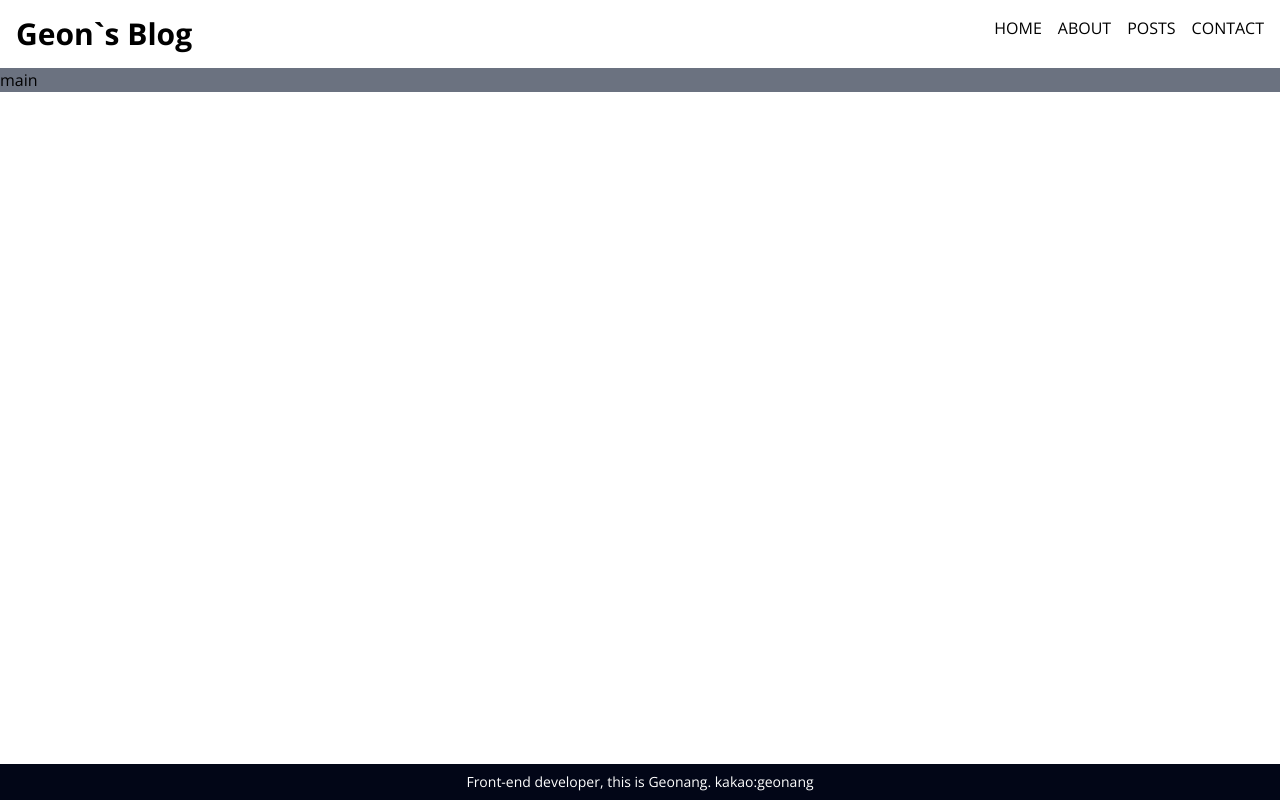
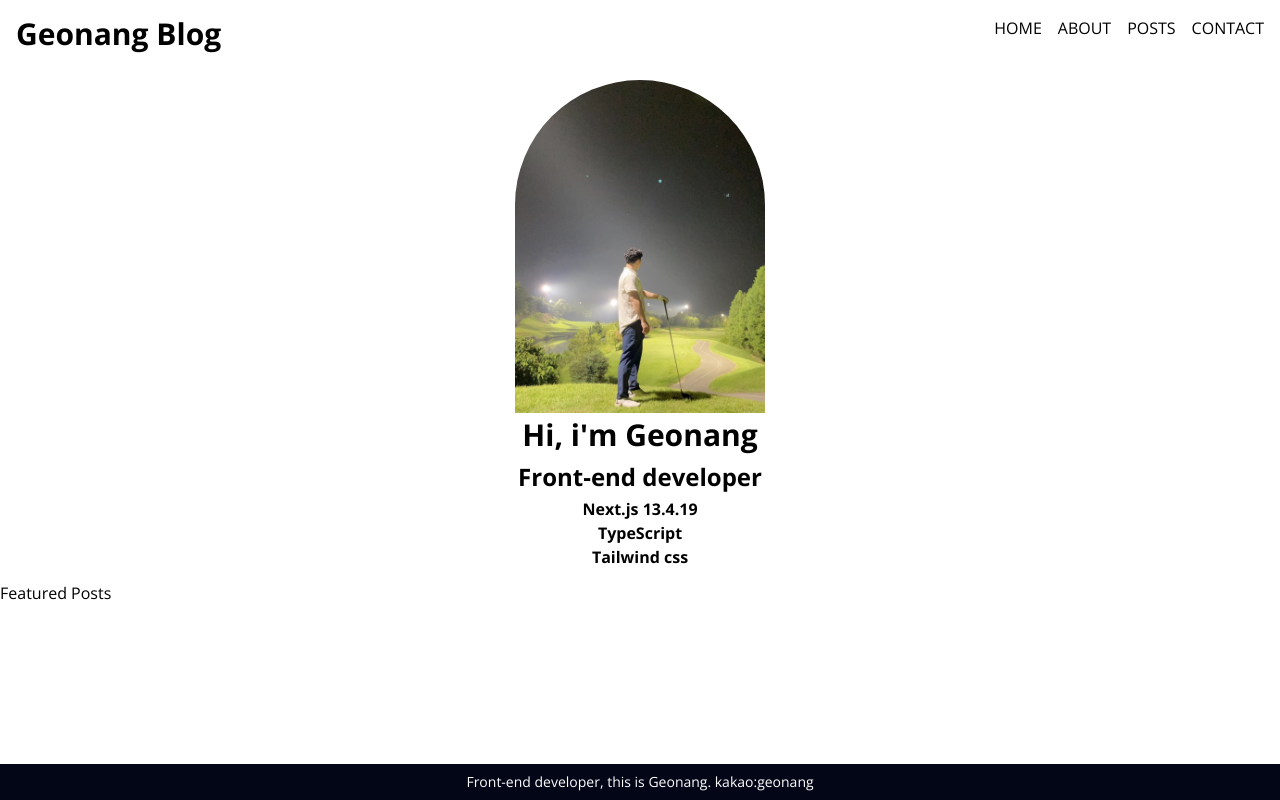
Before and after one commit to ArnoldHwang/blog, a Next.js app: page / in a window 1280 px wide. Built offline with nearby package versions, Linux system fonts and the light colour scheme.

Commit message:
featuredposts 구현중

```diff
--- /dev/null
+++ b/data/posts.json
@@ -0,0 +1,50 @@
+[
+  {
+    "title": "짜장면",
+    "description": "짱게 음식이다 칼로리짱높음",
+    "date": "2022-05-08",
+    "category": "중식",
+    "path": "금호동",
+    "featured": false
+  },
+  {
+    "title": "제육볶음",
+    "description": "맛있다 고기",
+    "date": "2022-05-18",
+    "category": "한식",
+    "path": "쌍촌동",
+    "featured": false
+  },
+  {
+    "title": "족발&보쌈",
+    "description": "물에 빠진고기",
+    "date": "2022-05-28",
+    "category": "한식",
+    "path": "쌍촌동",
+    "featured": false
+  },
+  {
+    "title": "삼겹살",
+    "description": "굽는데 오래걸림 짱남",
+    "date": "2022-05-14",
+    "category": "한식",
+    "path": "쌍촌동",
+    "featured": false
+  },
+  {
+    "title": "초밥",
+    "description": "이제 방사능 떄문에 못먹어",
+    "date": "2022-05-22",
+    "category": "일식",
+    "path": "상무지구",
+    "featured": false
+  },
+  {
+    "title": "메로구이",
+    "description": "이거 겁나 기름져",
+    "date": "2022-04-08",
+    "category": "일식",
+    "path": "상무지구",
+    "featured": false
+  }
+]
--- /dev/null
+++ b/src/apis/posts.ts
@@ -0,0 +1,18 @@
+import { readFile } from "fs/promises";
+import path from "path";
+
+export type Post = {
+  title: string;
+  description: string;
+  date: Date;
+  category: string;
+  path: string;
+  featured: boolean;
+};
+
+export async function getAllPost(): Promise<Post[]> {
+  const filePath = path.join(process.cwd(), "data", "posts.json");
+  return readFile(filePath, "utf-8")
+    .then<Post[]>(JSON.parse)
+    .then((posts: Post[]) => posts.sort((a, b) => (a.date > b.date ? -1 : 1)));
+}
--- a/src/app/page.tsx
+++ b/src/app/page.tsx
@@ -1,5 +1,12 @@
+import FeaturedPosts from "@/components/FeaturedPosts";
+import Hero from "@/components/Hero";
 import Image from "next/image";
 
 export default function Home() {
-  return <div className="bg-gray-500">main</div>;
+  return (
+    <>
+      <Hero />
+      <FeaturedPosts />
+    </>
+  );
 }
--- /dev/null
+++ b/src/components/FeaturedPosts.tsx
@@ -0,0 +1,13 @@
+import { getAllPost } from "@/apis/posts";
+import PostsGrid from "./PostsGrid";
+
+export default async function FeaturedPosts() {
+  const posts = await getAllPost();
+  console.log(posts, "123");
+  return (
+    <div>
+      <h2>Featured Posts</h2>
+      <PostsGrid />
+    </div>
+  );
+}
--- a/src/components/Header.tsx
+++ b/src/components/Header.tsx
@@ -4,7 +4,7 @@ export default function Header() {
   return (
     <header className="flex justify-between m-2 p-2">
       <Link href="/">
-        <h1 className="font-bold text-3xl">Geon`s Blog</h1>
+        <h1 className="font-bold text-3xl">Geonang Blog</h1>
       </Link>
       <nav className="flex gap-4">
         <Link href="/"> HOME</Link>
--- /dev/null
+++ b/src/components/Hero.tsx
@@ -0,0 +1,21 @@
+import myphoto from "../../public/imgs/me.jpg";
+import Image from "next/image";
+
+export default function Hero() {
+  return (
+    <div className="flex flex-col align-middle items-center my-3 ">
+      <Image
+        src={myphoto}
+        alt="myprofile"
+        width={250}
+        className=" rounded-t-full"
+        priority
+      />
+      <h1 className="font-bold text-3xl m-1">Hi, i{"'"}m Geonang</h1>
+      <h3 className="font-bold text-2xl m-1">Front-end developer</h3>
+      <p className="font-bold text-base">Next.js 13.4.19</p>
+      <p className="font-bold text-base">TypeScript</p>
+      <p className="font-bold text-base">Tailwind css</p>
+    </div>
+  );
+}
--- /dev/null
+++ b/src/components/PostsGrid.tsx
@@ -0,0 +1,3 @@
+export default function PostsGrid() {
+  return <div></div>;
+}
```
Also changed, not shown: public/imgs/me.jpg (added).
